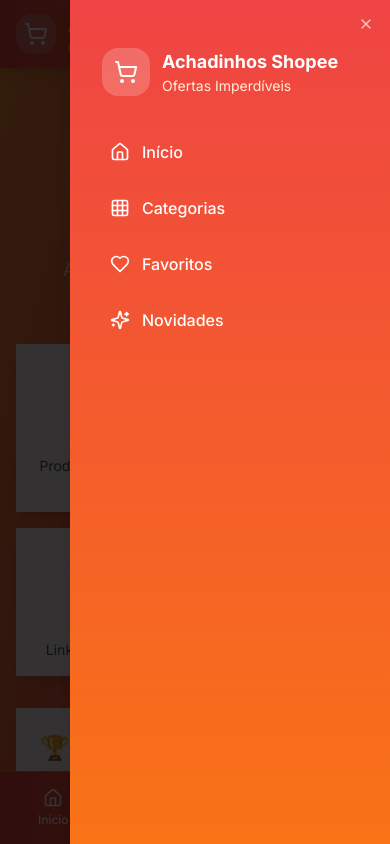
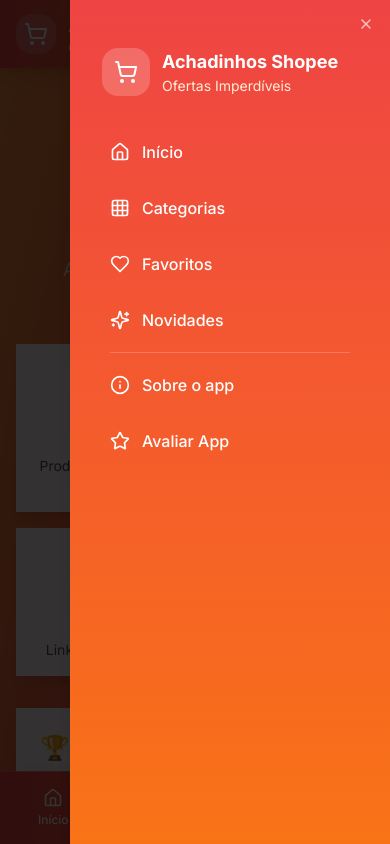
Before and after one commit to WESLEYANALISE/beco-diagonal-30, a React (Vite) app: page /perfil in a window 390 px wide. Both pictures are taken after a click on the button 358 px from the left and 34 px from the top of the page. Shown: the top 844 px of the page. Built offline with nearby package versions, Linux system fonts and the light colour scheme.

Commit message:
Add "Sobre o app" and "Avaliar App"
Added "Sobre o app" and "Avaliar App" options to the hamburger menu, linking to the Google Play Store and providing app information.

```diff
--- a/src/components/Header.tsx
+++ b/src/components/Header.tsx
@@ -1,13 +1,14 @@
 
 import { useState } from 'react';
 import { useNavigate, useLocation } from 'react-router-dom';
-import { Menu, X, ShoppingCart, Heart, Home, Search, Grid3X3, Filter, DollarSign, Sparkles } from 'lucide-react';
+import { Menu, X, ShoppingCart, Heart, Home, Search, Grid3X3, Filter, DollarSign, Sparkles, Info, Star } from 'lucide-react';
 import { Button } from "@/components/ui/button";
 import { Sheet, SheetContent, SheetTrigger } from "@/components/ui/sheet";
 import { Input } from "@/components/ui/input";
 import { Badge } from "@/components/ui/badge";
 import { Slider } from "@/components/ui/slider";
 import { Card, CardContent, CardHeader, CardTitle } from "@/components/ui/card";
+import { Dialog, DialogContent, DialogHeader, DialogTitle, DialogTrigger } from "@/components/ui/dialog";
 import { useFavorites } from '@/hooks/useFavorites';
 
 interface HeaderProps {
@@ -42,6 +43,11 @@ const Header = ({ onSearch, onPriceFilter }: HeaderProps) => {
 
   const handlePriceFilter = () => {
     onPriceFilter?.(priceRange[0], priceRange[1]);
+  };
+
+  const handleEvaluateApp = () => {
+    window.open('https://play.google.com/store/apps/details?id=br.com.app.gpu3121847.gpu5864a3ed792bc282cc5655927ef358d2', '_blank');
+    setIsOpen(false);
   };
 
   return (
@@ -154,6 +160,52 @@ const Header = ({ onSearch, onPriceFilter }: HeaderProps) => {
                           )}
                         </button>
                       ))}
+
+                      {/* Separator */}
+                      <div className="border-t border-white/20 my-4 mx-4"></div>
+
+                      {/* About App */}
+                      <Dialog>
+                        <DialogTrigger asChild>
+                          <button className="flex items-center space-x-3 px-4 py-3 rounded-xl transition-all duration-300 w-full text-left hover:bg-white/20">
+                            <Info className="w-5 h-5" />
+                            <span className="font-medium">Sobre o app</span>
+                          </button>
+                        </DialogTrigger>
+                        <DialogContent className="max-w-md mx-4">
+                          <DialogHeader>
+                            <DialogTitle className="flex items-center gap-2">
+                              <ShoppingCart className="w-5 h-5 text-red-500" />
+                              Sobre o Achadinhos Shopee
+                            </DialogTitle>
+                          </DialogHeader>
+                          <div className="space-y-4 text-gray-700">
+                            <p className="text-sm leading-relaxed">
+                              O <span className="font-semibold text-red-600">Achadinhos Shopee</span> é o seu companheiro perfeito para encontrar os melhores produtos com os menores preços!
+                            </p>
+                            <p className="text-sm leading-relaxed">
+                              Nosso app reúne cuidadosamente os <span className="font-semibold">melhores achadinhos da Shopee</span>, oferecendo a você acesso aos produtos mais essenciais para o seu dia a dia com preços imbatíveis.
+                            </p>
+                            <p className="text-sm leading-relaxed">
+                              Aqui você encontra desde itens de beleza, casa e decoração até gadgets e acessórios, tudo selecionado para garantir qualidade e economia em suas compras.
+                            </p>
+                            <div className="bg-gradient-to-r from-red-50 to-orange-50 p-3 rounded-lg border-l-4 border-red-500">
+                              <p className="text-xs text-red-700 font-medium">
+                                💰 Economize tempo e dinheiro encontrando as melhores ofertas em um só lugar!
+                              </p>
+                            </div>
+                          </div>
+                        </DialogContent>
+                      </Dialog>
+
+                      {/* Rate App */}
+                      <button
+                        onClick={handleEvaluateApp}
+                        className="flex items-center space-x-3 px-4 py-3 rounded-xl transition-all duration-300 w-full text-left hover:bg-white/20"
+                      >
+                        <Star className="w-5 h-5" />
+                        <span className="font-medium">Avaliar App</span>
+                      </button>
                     </nav>
                   </div>
                 </SheetContent>
```
